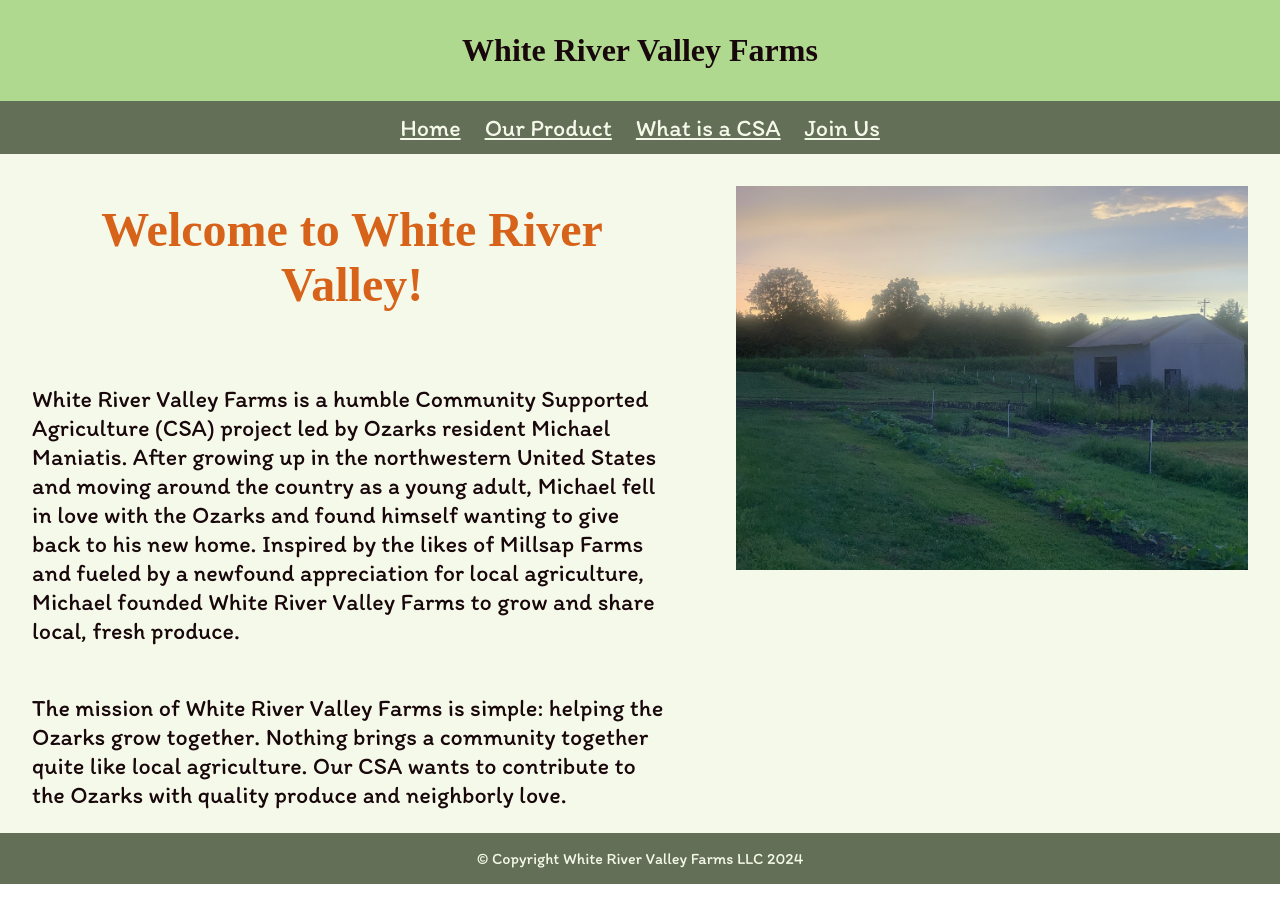
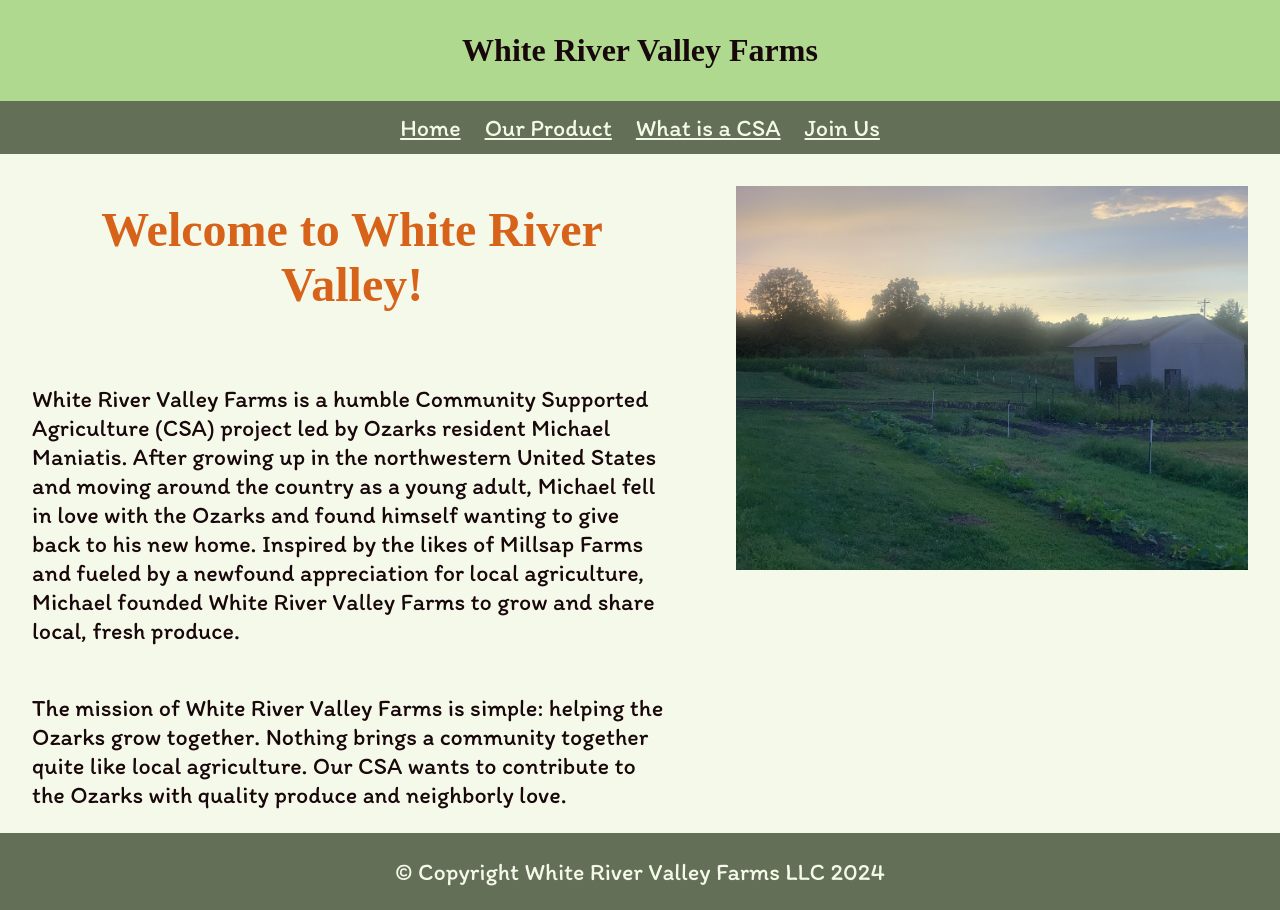
Before and after one commit to SeanGreeley/Fall2024_SCP_WhiteRiverValleyFarms, a React (Create React App) app in the folder my-app/: page / in a window 1280 px wide. Before the commit the page ends 884 px from the top, so only its background shows below. Built offline with nearby package versions, Linux system fonts and the light colour scheme; a web font is replaced by a local one.

Commit message:
Footer change

```diff
--- a/my-app/src/module/footer.js
+++ b/my-app/src/module/footer.js
@@ -6,7 +6,8 @@ function Footer() {
         color: colors.ivory,
         backgroundColor: colors.darkGreen,
         padding: '1em',
-        fontFamily: 'Itim'
+        fontFamily: 'Itim',
+        fontSize: '3vh'
     };
     return (
         <div>
```
